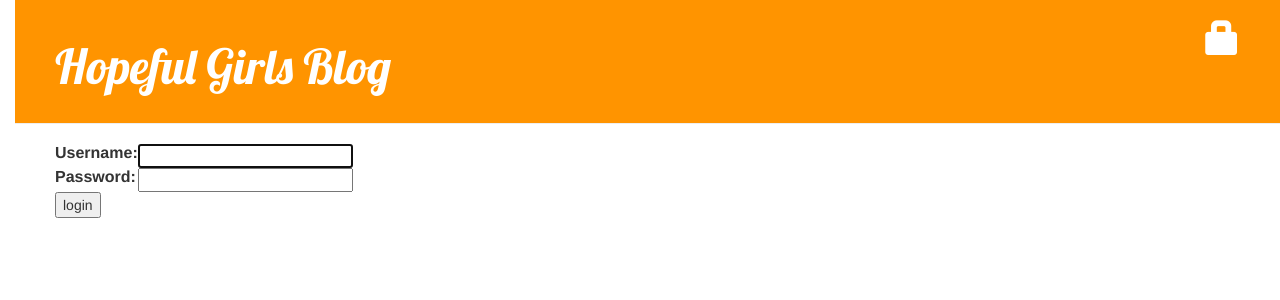
After one commit to JoanNgatia/hopefulblog, a Django app: page /accounts/login/?next=/post/new/ in a window 1280 px wide. The commit adds this page. Shown: the top 300 px of the page. Run offline with Django 3.2, Linux system fonts and the light colour scheme; some libraries are stand-ins or nearby versions.

Commit message:
Add user authentication for post edit, publish and delete

```diff
--- a/blog/templates/blog/base.html
+++ b/blog/templates/blog/base.html
@@ -10,12 +10,15 @@
     <body>
         <div class="page-header">
             {% if user.is_authenticated %}
-                <a href="{% url 'post_new' %}" class="top-menu"><span class="glyphicon glyphicon-plus"></span></a>
+            <a href="{% url 'post_new' %}" class="top-menu"><span class="glyphicon glyphicon-plus"></span></a>
+            <a href="{% url 'post_draft_list' %}" class="top-menu"><span class="glyphicon glyphicon-edit"></span></a>
+            <p class="top-menu">Hello {{user.username}}<small>(<a href="{% url 'django.contrib.auth.views.logout' %}">Log out</a>)</small></p>
+            {% else %}
+            <a href="{% url 'django.contrib.auth.views.login' %}" class="top-menu"><span class="glyphicon glyphicon-lock"></span></a>
             {% endif %}
-            <a href="{% url 'post_draft_list' %}" class="top-menu"><span class="glyphicon glyphicon-edit"></span></a>
-            <h1><a href="/">Hopeful Girls Blog</a></h1>
+            <h1><a href="{% url 'blog.views.post_list' %}">Hopeful Girls Blog</a></h1>
         </div>
-        <div class="content container">
+        <div class="content">
             <div class="row">
                 <div class="col-md-8">
                 {% block content %}
--- a/blog/templates/blog/post_detail.html
+++ b/blog/templates/blog/post_detail.html
@@ -6,10 +6,9 @@
             <div class="date">
                 {{ post.published_date }}
             </div>
-        {% else %}
-            <a class="btn btn-default" href="{% url 'blog.views.post_publish' pk=post.pk %}">Publish</a>
         {% endif %}
         {% if user.is_authenticated %}
+            <a class="btn btn-default" href="{% url 'blog.views.post_publish' pk=post.pk %}">Publish</a>
             <a class="btn btn-default" href="{% url 'post_edit' pk=post.pk %}"><span class="glyphicon glyphicon-pencil"></span></a>
             <a class="btn btn-default" href="{% url 'post_delete' pk=post.pk %}"><span class="glyphicon glyphicon-remove"></span></a>
         {% endif %}
--- /dev/null
+++ b/blog/templates/registration/login.html
@@ -0,0 +1,25 @@
+{% extends "blog/base.html" %}
+{% block content %}
+
+{% if form.errors %}
+<p>Your username and password didn't match.Please try again</p>
+{% endif %}
+
+<form method="post" action="{% url 'django.contrib.auth.views.login' %}">
+    {% csrf_token %}
+    <table>
+        <tr>
+            <td>{{ form.username.label_tag }}</td>
+            <td>{{ form.username }}</td>
+        </tr>
+        <tr>
+            <td>{{ form.password.label_tag }}</td>
+            <td>{{ form.password }}</td>
+        </tr>
+    </table>
+
+    <input type="submit" value="login" />
+    <input type="hidden" name="next" value="{{ next }}" />
+</form>
+
+{% endblock %}
--- a/mysite/settings.py
+++ b/mysite/settings.py
@@ -121,3 +121,7 @@ USE_TZ = True
 
 STATIC_URL = '/static/'
 STATIC_ROOT = os.path.join(BASE_DIR, 'static')
+
+# redirect to login
+
+LOGIN_REDIRECT_URL = '/'
--- a/mysite/urls.py
+++ b/mysite/urls.py
@@ -14,10 +14,14 @@ Including another URLconf
     2. Import the include() function: from django.conf.urls import url, include
     3. Add a URL to urlpatterns:  url(r'^blog/', include(blog_urls))
 """
-from django.conf.urls import url, include
+from django.conf.urls import patterns, url, include
 from django.contrib import admin
+admin.autodiscover()
 
 urlpatterns = [
     url(r'^admin/', include(admin.site.urls)),
+    url(r'^accounts/login/$', 'django.contrib.auth.views.login'),
+    url(r'^accounts/logout/$',
+        'django.contrib.auth.views.logout', {'next_page': '/'}),
     url(r'', include('blog.urls')),
 ]
```
